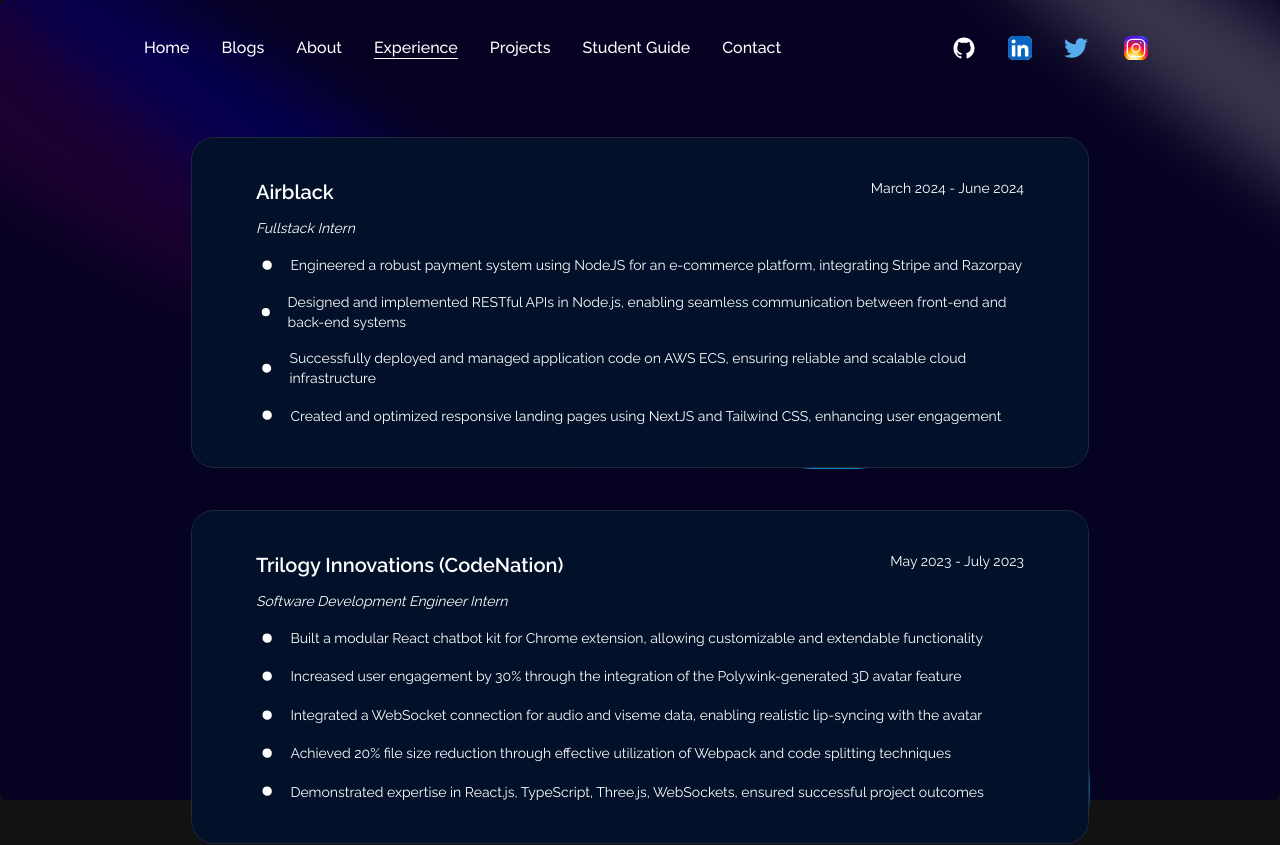
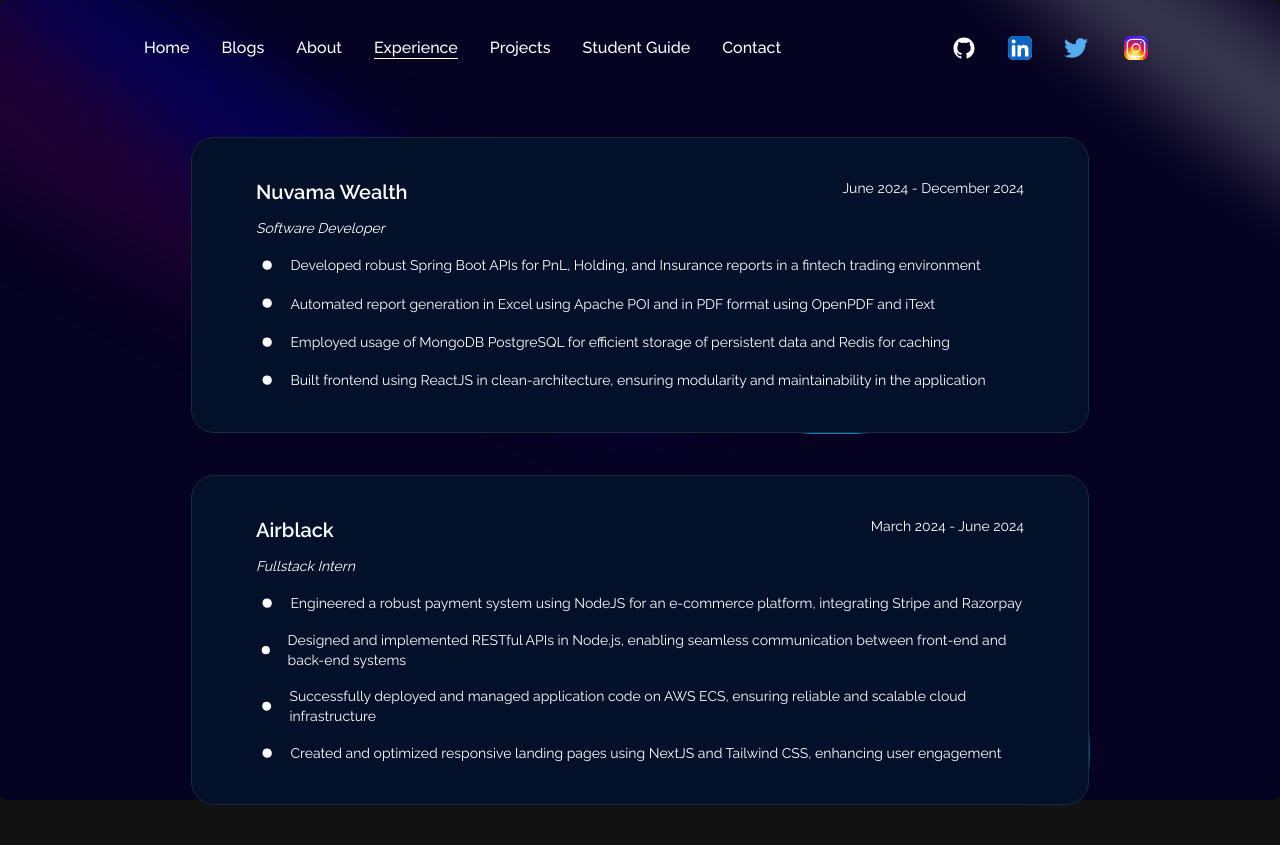
Before and after one commit to shivam-bhadani/portfolio, a Next.js app: page /experience in a window 1280 px wide. Shown: the top 845 px of the page. Built offline with nearby package versions, Linux system fonts and the light colour scheme.

Commit message:
Added experience

```diff
--- a/src/data/experiences.ts
+++ b/src/data/experiences.ts
@@ -1,6 +1,18 @@
 import { IExperience } from "./types";
 
 const experiences : Array<IExperience> = [
+  {
+    company: "Nuvama Wealth",
+    role: "Software Developer",
+    work: [
+      "Developed robust Spring Boot APIs for PnL, Holding, and Insurance reports in a fintech trading environment",
+      "Automated report generation in Excel using Apache POI and in PDF format using OpenPDF and iText",
+      "Employed usage of MongoDB PostgreSQL for efficient storage of persistent data and Redis for caching",
+      "Built frontend using ReactJS in clean-architecture, ensuring modularity and maintainability in the application"
+    ],
+    joining_date: "June 2024",
+    ending_date: "December 2024"
+  },
   {
     company: "Airblack",
     role: "Fullstack Intern",
```
